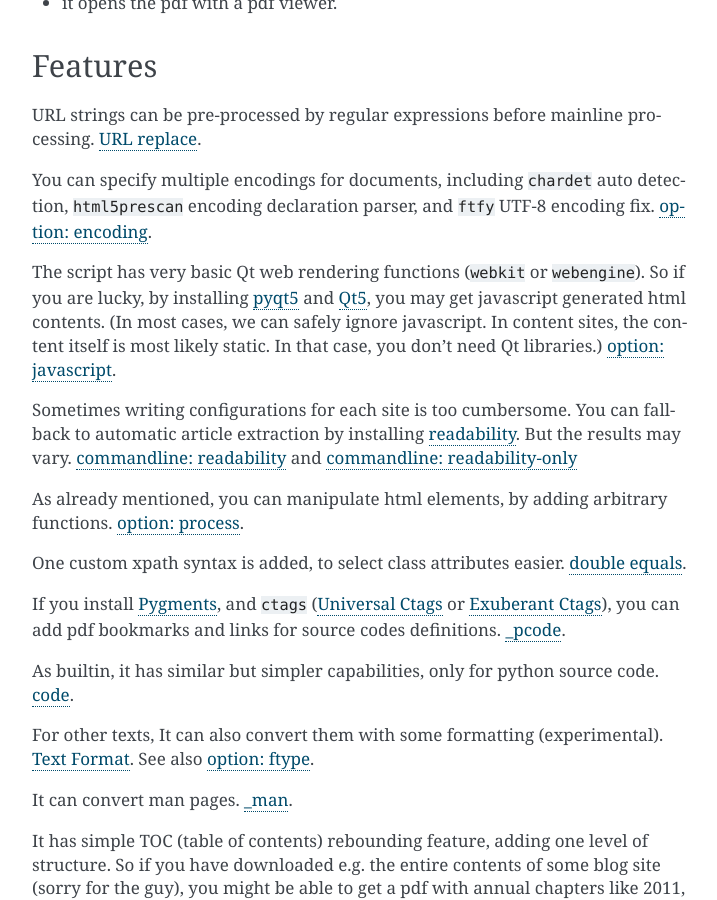
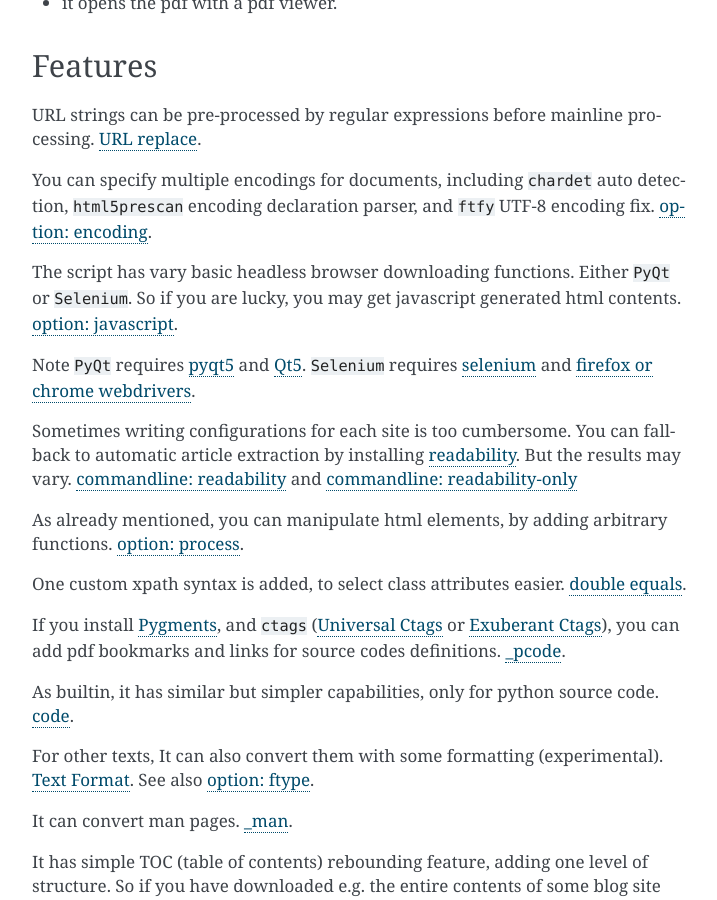
Before and after one commit to openandclose/tosixinch, a Sphinx documentation site: the page built from docs/intro.rst, in a window 1280 px wide and 900 px high, scrolled down 6507 px. Shown: the whole window, without its empty margins (388-1105 px from the left). Built offline with Sphinx 7.4.7, drawn with Linux system fonts in a browser that asks for light colours.

Commit message:
Add selenium and Change browser_engine default [API]

```diff
--- a/CHANGELOG.rst
+++ b/CHANGELOG.rst
@@ -15,11 +15,15 @@
   the url is hashed,
   and the filename now takes '_htmls/_hash/<sha1-hexdigit>' form.
 
+* Change browser_engine option default: webkit -> selenium-firefox
+
 **Add:**
 
 * Add 'html5prescan' encoding option
 
 * Add elements_to_keep_attrs option
+
+* Add selenium downloading (browser_engine option)
 
 **Fix:**
 
--- a/docs/intro.rst
+++ b/docs/intro.rst
@@ -326,15 +326,18 @@
 and ``ftfy`` UTF-8 encoding fix.
 `option: encoding <options.html#confopt-encoding>`__.
 
-The script has very basic Qt web rendering functions (``webkit`` or ``webengine``).
-So if you are lucky, by installing
+The script has vary basic headless browser downloading functions.
+Either ``PyQt`` or ``Selenium``.
+So if you are lucky,
+you may get javascript generated html contents.
+`option: javascript <options.html#confopt-javascript>`__.
+
+Note ``PyQt`` requires
 `pyqt5 <https://pypi.python.org/pypi/PyQt5>`__
-and `Qt5 <https://www.qt.io>`__,
-you may get javascript generated html contents.
-(In most cases, we can safely ignore javascript.
-In content sites, the content itself is most likely static.
-In that case, you don't need Qt libraries.)
-`option: javascript <options.html#confopt-javascript>`__.
+and `Qt5 <https://www.qt.io>`__.
+``Selenium`` requires
+`selenium <https://selenium-python.readthedocs.io/installation.html#downloading-python-bindings-for-selenium>`__
+and `firefox or chrome webdrivers <https://selenium-python.readthedocs.io/installation.html#drivers>`__.
 
 Sometimes writing configurations for each site is too cumbersome.
 You can fallback to automatic article extraction by installing
```
Also changed, not shown: docs/commandline.rst (+12 -4 lines), docs/options.rst (+4 -6 lines), 5 other files.
